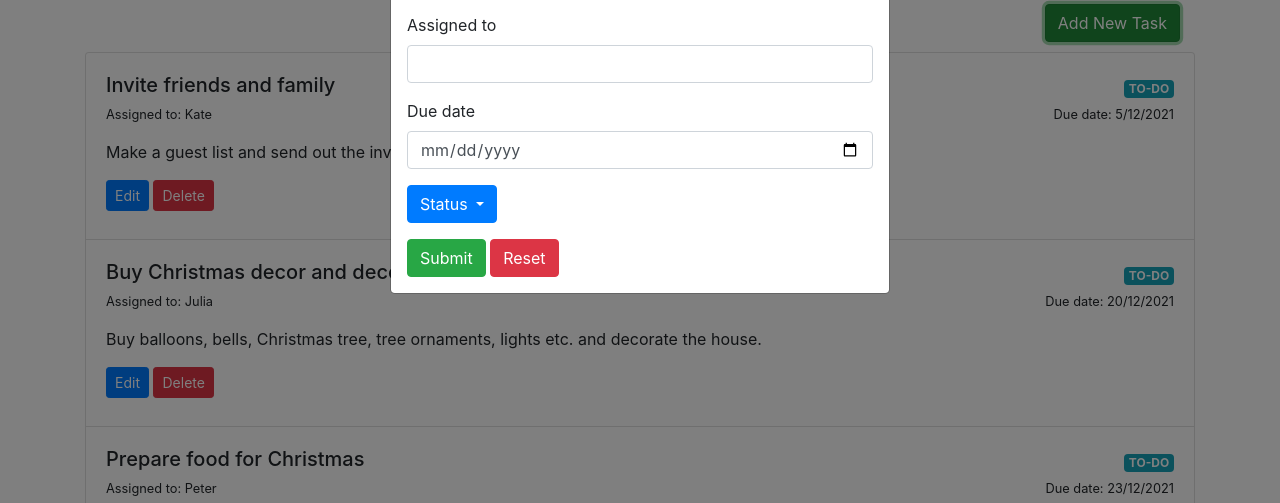
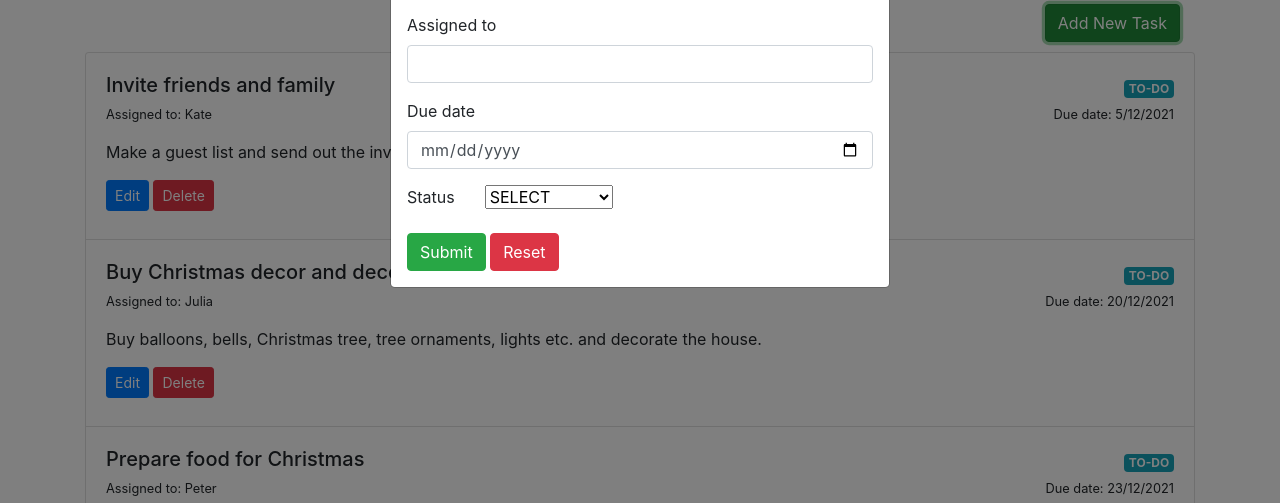
Before and after one commit to notifyreema/My-list-Planner, a plain HTML site: page index.html in a window 1280 px wide. Both pictures are taken after a click on the button "Add New Task". Shown: the part 297-800 px from the top of the page. Drawn offline with nearby package versions, Linux system fonts and the light colour scheme.

Commit message:
Changed status box and added a JS folder

```diff
--- a/index.html
+++ b/index.html
@@ -7,6 +7,9 @@
 
     <!-- Bootstrap CSS -->
     <link rel="stylesheet" href="https://stackpath.bootstrapcdn.com/bootstrap/4.4.1/css/bootstrap.min.css" integrity="sha384-Vkoo8x4CGsO3+Hhxv8T/Q5PaXtkKtu6ug5TOeNV6gBiFeWPGFN9MuhOf23Q9Ifjh" crossorigin="anonymous">
+
+    <!-- JavaScript-->
+    <script src="js/index.js"></script>
 
     <title>My Task Planner</title>
   </head>
@@ -59,16 +62,22 @@
                 </div>
 
                <div class="form-group">
-                        <button class="btn btn-primary dropdown-toggle" type="button" id="dropdownMenuButton" data-toggle="dropdown" aria-haspopup="true" aria-expanded="false">
-                          Status
-                        </button>
-                        <div class="dropdown-menu" aria-labelledby="dropdownMenuButton">
-                          <a class="dropdown-item" href="#">To-do</a>
-                          <a class="dropdown-item" href="#">In progress</a>
-                          <a class="dropdown-item" href="#">Review</a>
-                          <a class="dropdown-item" href="#">Done</a>
+                <div class="row">
+                  <div class="col-auto">
+                    <label class="status">Status</label>
+                  </div>
+                    <div class="col-auto">
+                      <select class="form-select" aria-label="Default select example">
+                        <option selected>SELECT</option>
+                        <option value="todo">TO-DO</option>
+                        <option value="inprogress">IN PROGRESS</option>
+                        <option value="review">REVIEW</option>
+                        <option value="done">DONE</option>
+                      </select>
                     </div>
                 </div>
+                </div>
+
                   <div>
                    <button type="submit" class="btn btn-success">Submit</button>
                   <button type="reset" class="btn btn-danger">Reset</button>
@@ -180,16 +189,22 @@
         </div>
 
         <div class="form-group">
-                  <button class="btn btn-primary dropdown-toggle" type="button" id="dropdownMenuButton" data-toggle="dropdown" aria-haspopup="true" aria-expanded="false">
-                    Status
-                  </button>
-                  <div class="dropdown-menu" aria-labelledby="dropdownMenuButton">
-                    <a class="dropdown-item" href="#">To-do</a>
-                    <a class="dropdown-item" href="#">In progress</a>
-                    <a class="dropdown-item" href="#">Review</a>
-                    <a class="dropdown-item" href="#">Done</a>
+          <div class="row">
+            <div class="col-auto">
+              <label class="status">Status</label>
+            </div>
+              <div class="col-auto">
+                <select class="form-select" aria-label="Default select example">
+                  <option selected>SELECT</option>
+                  <option value="todo">TO-DO</option>
+                  <option value="inprogress">IN PROGRESS</option>
+                  <option value="review">REVIEW</option>
+                  <option value="done">DONE</option>
+                </select>
               </div>
           </div>
+          </div>
+
             <div>
              <button type="submit" class="btn btn-success">Submit</button>
             <button type="reset" class="btn btn-danger">Reset</button>
```
Also changed, not shown: js/index.js (added). Lines whose indentation alone changed are shown as unchanged.
